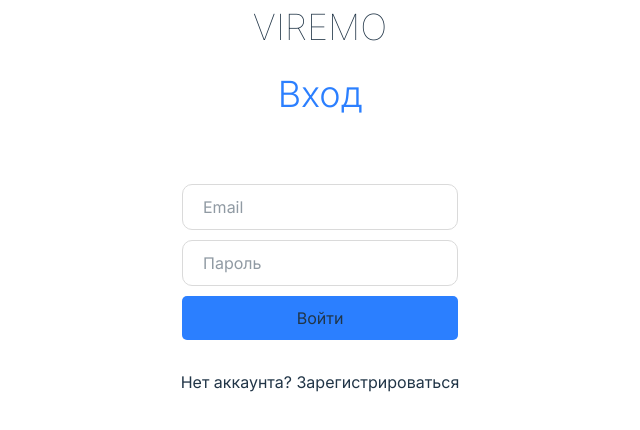
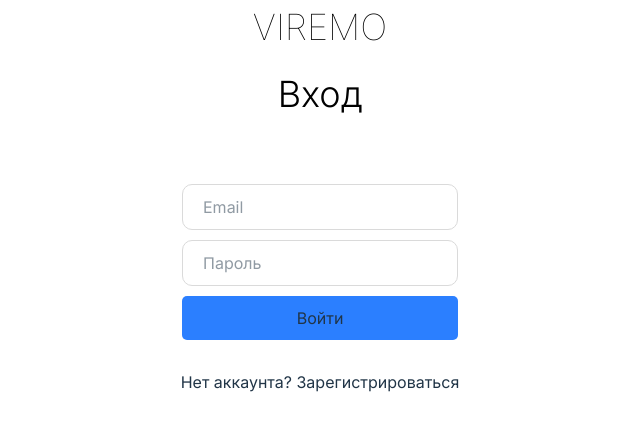
Before and after one commit to zagovormasonov/auth, a React (Vite) app: page / in a window 1280 px wide. Shown: the top 430 px of the page, without its empty margins (320-960 px from the left). Built offline with nearby package versions, Linux system fonts and the light colour scheme.

Commit message:
creating page

```diff
--- a/src/App.css
+++ b/src/App.css
@@ -32,11 +32,13 @@ h1 {
   font-size: 36px;
   font-weight: 100;
   text-transform: uppercase;
+  color: black;
 }
 
 h2 {
   margin-bottom: 40px;
   margin-top: 20px;
+  color: black;
 }
 
 .container h1 {
@@ -76,7 +78,7 @@ h3 {
 
 .container p {
   font-size: 12px;
-  color: grey;
+  color: rgb(65, 65, 65);
   text-align: left;
   font-weight: 300;
   padding-left: 20px;
```
